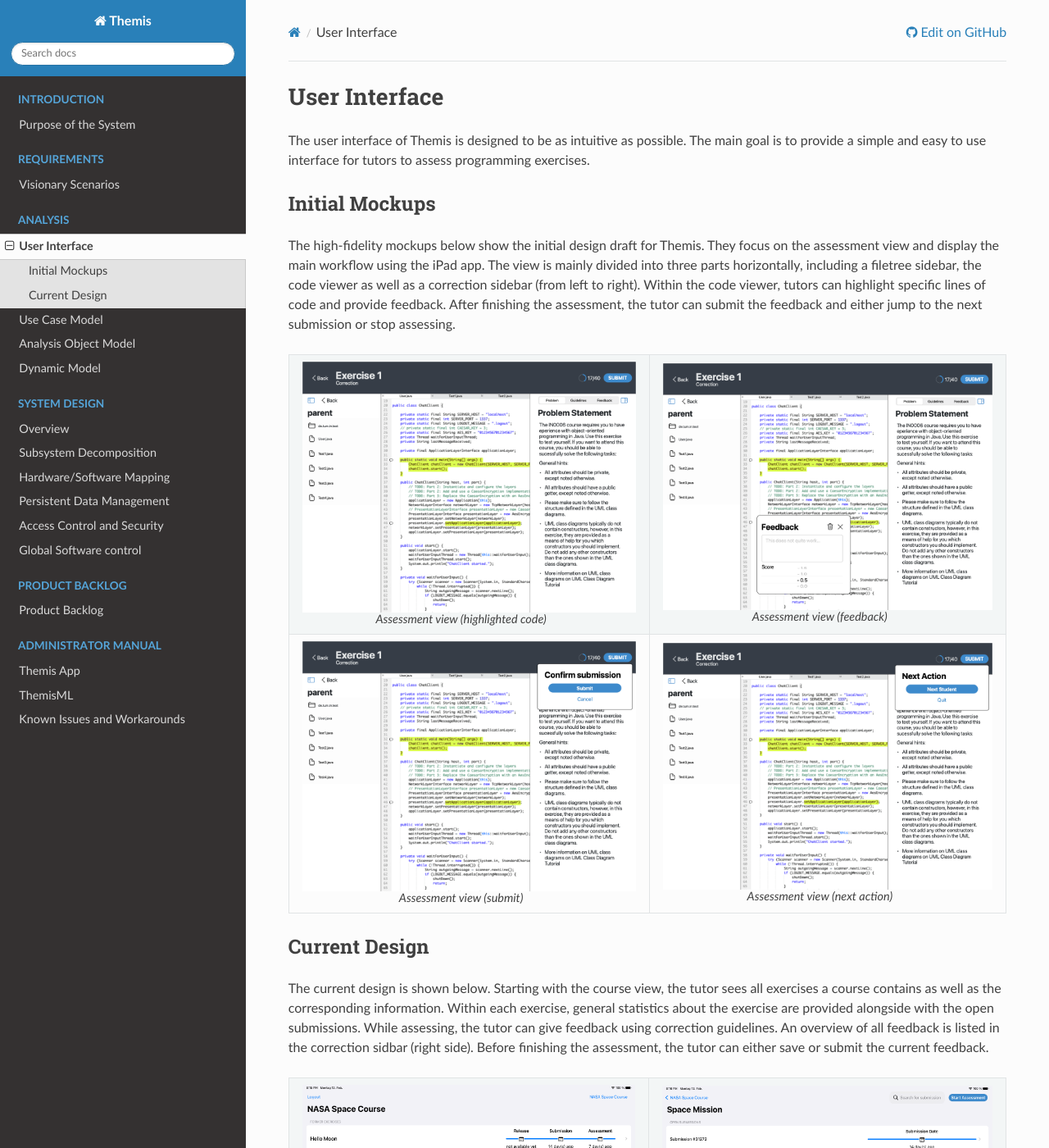
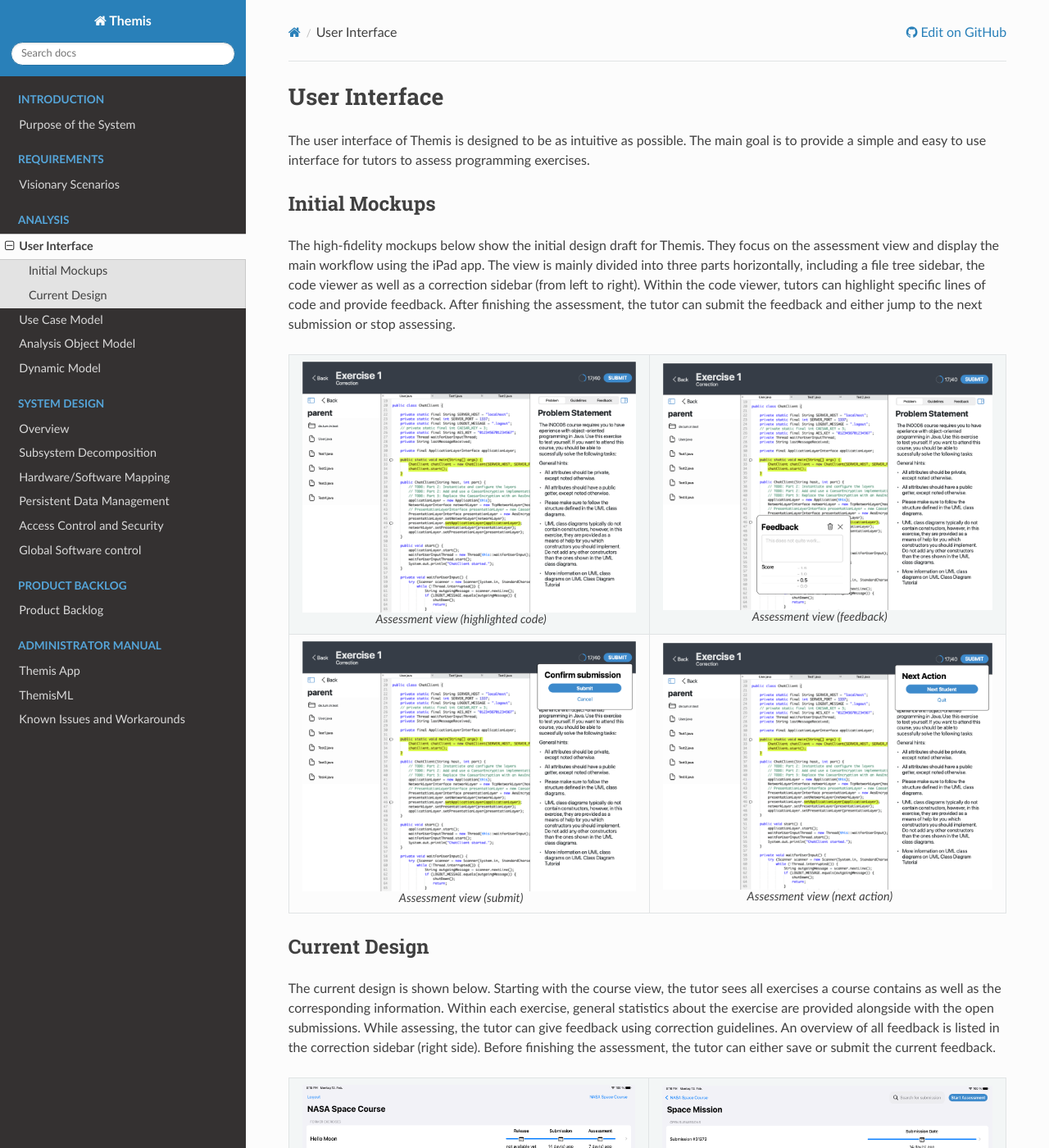
Before and after one commit to ls1intum/Themis, a Sphinx documentation site: the page built from docs/analysis/ui.rst, in a window 1280 px wide and 1400 px high. Shown: the whole window at 82% size. Built offline with Sphinx 7.4.7 and the Read the Docs theme 2.0.0, drawn with Linux system fonts in a browser that asks for light colours.

Commit message:
use spellchecker and fix minor errors

```diff
--- a/docs/admin/app/deployment.rst
+++ b/docs/admin/app/deployment.rst
@@ -20,7 +20,7 @@ TestFlight Release
 
 TestFlight supports multiple user groups. In our case it is divided into Developers, Customer + Management and Tutors.
 It offers two kinds of testers, namely internal (Developers and Customer + Management) and external testers (Tutors). The
-main difference is that interal testers are registered via their Apple-ID and external testers download the app anonymously
+main difference is that internal testers are registered via their Apple-ID and external testers download the app anonymously
 via a public TestFlight link.
 
   * **Developers:**
--- a/docs/admin/app/third-party.rst
+++ b/docs/admin/app/third-party.rst
@@ -12,7 +12,7 @@ KeychainAccess
 
 The KeychainAccess library is used to securely store and retrieve sensitive information,
 such as authentication tokens.
-KeychainAccess provides a simple and secure way to store data in the iOS keychain.
+KeychainAccess provides a simple and secure way to store data in the iOS Keychain.
 
 Library repository: https://github.com/kishikawakatsumi/KeychainAccess (master branch)
 
--- a/docs/analysis/ui.rst
+++ b/docs/analysis/ui.rst
@@ -8,7 +8,7 @@ Initial Mockups
 ***************
 
 The high-fidelity mockups below show the initial design draft for Themis. They focus on the assessment view and display the main
-workflow using the iPad app. The view is mainly divided into three parts horizontally, including a filetree sidebar,
+workflow using the iPad app. The view is mainly divided into three parts horizontally, including a file tree sidebar,
 the code viewer as well as a correction sidebar (from left to right). Within the code viewer, tutors can highlight
 specific lines of code and provide feedback. After finishing the assessment, the tutor can submit the feedback and
 either jump to the next submission or stop assessing.
@@ -36,7 +36,7 @@ Current Design
 The current design is shown below. Starting with the course view, the tutor sees all exercises a course contains as
 well as the corresponding information. Within each exercise, general statistics about the exercise are provided alongside
 with the open submissions. While assessing, the tutor can give feedback using correction guidelines. An overview of all
-feedback is listed in the correction sidbar (right side). Before finishing the assessment, the tutor can either save or
+feedback is listed in the correction sidebar (right side). Before finishing the assessment, the tutor can either save or
 submit the current feedback.
 
 
--- a/docs/backlog/backlog.rst
+++ b/docs/backlog/backlog.rst
@@ -18,8 +18,8 @@ The following is a highlight of the most significant backlog items that have bee
 * Implement functionality to continue the assessment of a previously saved/submitted assessment
 * Implement view that is used for the assessment workflow
 
-  - Show an expandable filetree of the submissions repository that allows selecting files
-  - Show all opened files as dismissable/rearrangeable tabs above the code editor
+  - Show an expandable file tree of the submissions repository that allows selecting files
+  - Show all opened files as dismissable / rearrangeable tabs above the code editor
   - Show the source code of the selected file in a code editor
 
     + Apply dynamic syntax highlighting based on the file extension
```
